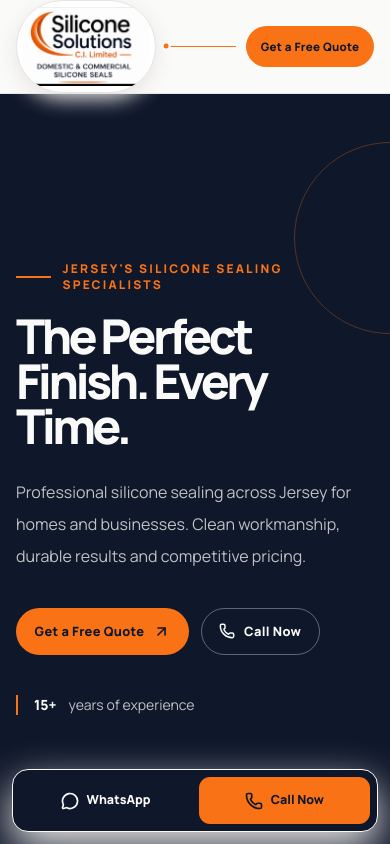
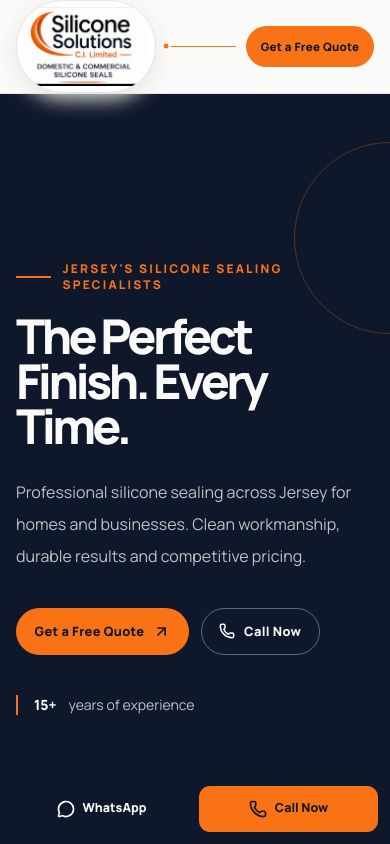
Before and after one commit to andresleosan/SiliconeSolutions, a Next.js app: page / in a window 390 px wide. Shown: the top 844 px of the page. Built offline with nearby package versions, Linux system fonts and the light colour scheme.

Commit message:
fix: simplify mobile contact bar

```diff
--- a/app/globals.css
+++ b/app/globals.css
@@ -332,11 +332,11 @@ a {
   display: grid;
   grid-template-columns: 1fr 1fr;
   gap: 0.5rem;
-  padding: 0.45rem;
-  border: 1px solid var(--warm-white);
+  padding: 0;
+  border: 0;
   border-radius: 1rem;
-  background: var(--navy);
-  box-shadow: 0 1rem 2.5rem var(--stone);
+  background: transparent;
+  box-shadow: none;
 }
 
 .mobile-contact-bar__action {
@@ -346,13 +346,13 @@ a {
   justify-content: center;
   gap: 0.5rem;
   border-radius: 0.7rem;
+  background: var(--navy);
   color: var(--warm-white);
   font-size: 0.78rem;
   font-weight: 800;
   transition: background-color 180ms ease, color 180ms ease;
 }
 
-.mobile-contact-bar__action:hover,
 .mobile-contact-bar__action--primary {
   background: var(--orange);
   color: var(--navy);
```
Also changed, not shown: 1 other file (tests, documents, lock files or other folders).
